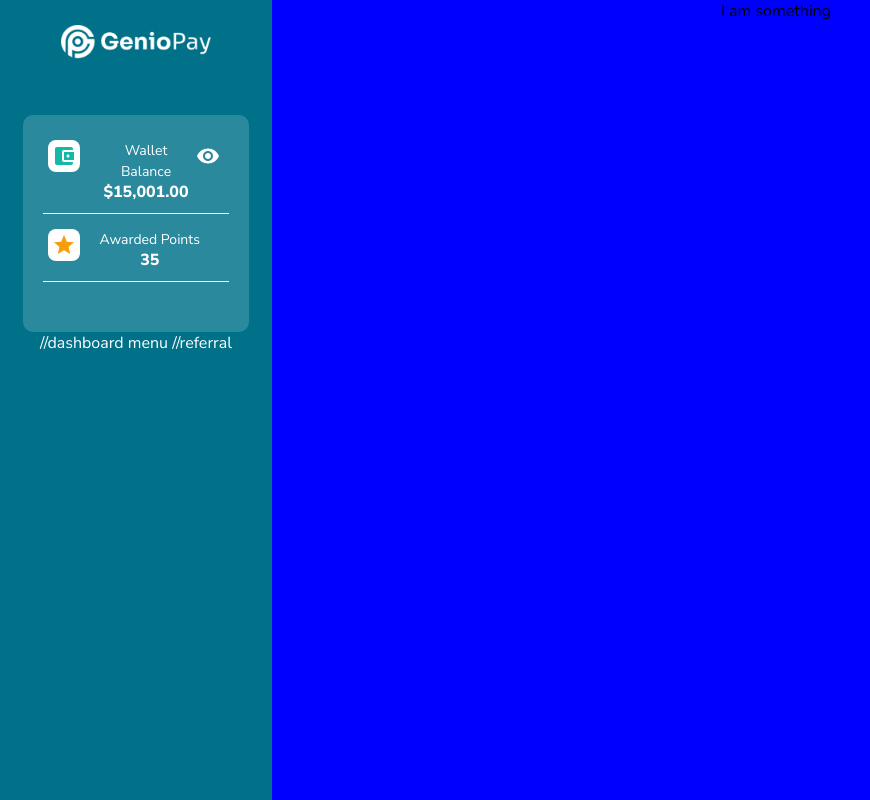
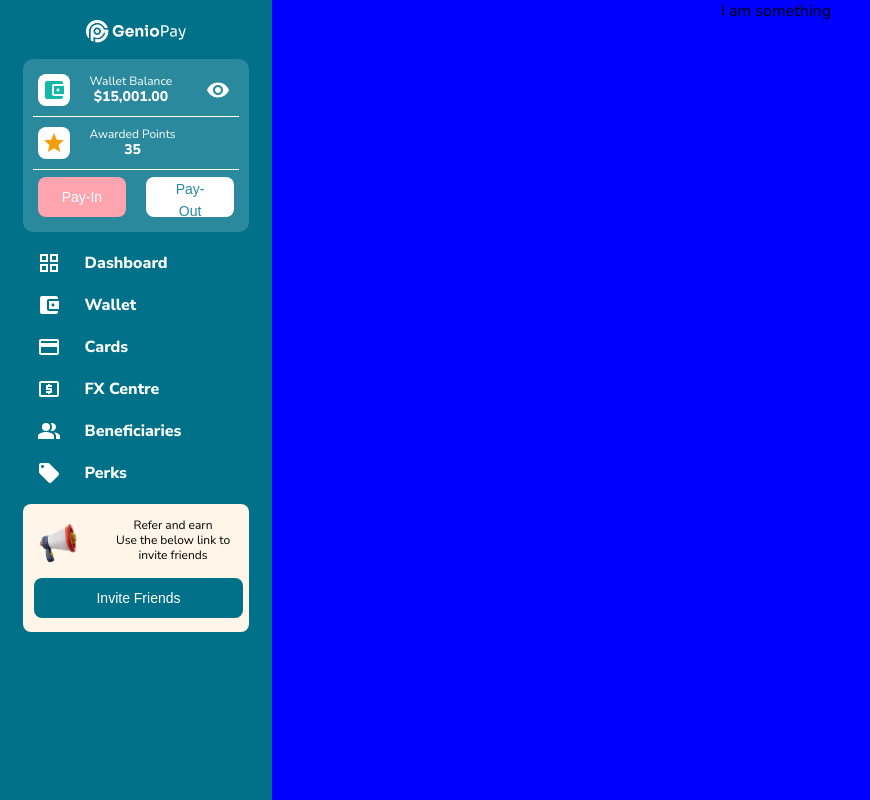
Before and after one commit to williamgyasi/React-Admin-Dashboard, a React (Create React App) app: page / in a window 1280 px wide. Shown: the whole page, without its empty margins (0-870 px from the left). Built offline with nearby package versions, Linux system fonts and the light colour scheme.

Commit message:
SIde bar Done

```diff
--- a/src/App.js
+++ b/src/App.js
@@ -1,11 +1,15 @@
-import logo from './logo.svg';
-import './App.css';
-import Dashboard from './Pages/Home/Home'
-
+import logo from "./logo.svg";
+import "./App.css";
+import Home from "./Pages/Home/Home";
+import { Routes, Route, BrowserRouter } from "react-router-dom";
 function App() {
   return (
     <div className="App">
-      <Dashboard />
+      <BrowserRouter>
+        <Routes>
+          <Route path="/" element={<Home/>} />
+        </Routes>
+      </BrowserRouter>
     </div>
   );
 }
--- a/src/Components/Button/Button.jsx
+++ b/src/Components/Button/Button.jsx
@@ -0,0 +1,13 @@
+import React from 'react'
+import { ButtonD } from './button-styles'
+
+
+function Button({children,bgColor,width}) {
+  return (
+    <ButtonD width={width} bgColor={bgColor}>
+        {children}
+    </ButtonD>
+  )
+}
+
+export default Button
--- a/src/Components/Button/button-styles.jsx
+++ b/src/Components/Button/button-styles.jsx
@@ -1,8 +1,14 @@
 import styled from 'styled-components'
 
-export const Button = styled.button`
-    height: ${props=>props.height || 50px};
-    background-color:${props.bgColor?props.bgColor:"white"};
-    padding: 5px;
-
+export const ButtonD = styled.button`
+    height: ${props=>props.height || "40px"};
+    width:${props=>props.width || "45%"};
+    background-color:${props=>props.bgColor?props.bgColor:"white"};
+    color:${props=>props.bgColor ? "#fff":" #2B899D"};
+    padding: 1px 20px;
+    border: 0;
+    border-radius: 8px;
+    font-size: 14px;
+    line-height: 22px;
+    cursor: pointer;
 `
--- a/src/Components/Sidebar/Sidebar.jsx
+++ b/src/Components/Sidebar/Sidebar.jsx
@@ -5,7 +5,12 @@ import {
   AccountBalanceWallet,
   RemoveRedEye,
   Star,
+  LocalAtm,
+  PeopleAlt,
+  CreditCard,
+  LocalOffer
 } from "@mui/icons-material";
+import * as CONSTANTS from "../../_shared/constants";
 import {
   LogoContainer,
   Section,
@@ -15,9 +20,16 @@ import {
   HeadingLg,
   HeadingSm,
   TextContainer,
-  ButtonContainer
+  ButtonContainer,
+  SideBarMenu,
+  SideBarList,
+  SideBarListItem,
+  SideBarListTitle,
+  RefferalContainer,
+  ReferTop,
+  ImageRef
 } from "./sidebar-styles";
-import { Icon } from "../../Components";
+import { Icon, Button } from "../../Components";
 function Sidebar() {
   return (
     <Section>
@@ -40,7 +52,7 @@ function Sidebar() {
           </Icon>
         </WalletList>
 
-        <WalletList mt="10px">
+        <WalletList mt="5px">
           <Icon bgColor={"#fff"}>
             <Star sx={{ color: "#F59E0B" }} />
           </Icon>
@@ -50,11 +62,73 @@ function Sidebar() {
           </TextContainer>
         </WalletList>
 
-        <ButtonContainer mt="10px">
-
+        <ButtonContainer mt="2px">
+          <Button bgColor={"#FDA4AF"}>Pay-In</Button>
+          <Button>Pay-Out</Button>
         </ButtonContainer>
       </WalletContainer>
-      //dashboard menu //referral
+      {/* //dashboard menu  */}
+
+
+      <SideBarMenu>
+        <SideBarList>
+          <SideBarListItem to={"/"}>
+              <Icon>
+                <GridView sx={{ color: "#fff" }} />
+              </Icon>
+              <SideBarListTitle>Dashboard</SideBarListTitle>
+          </SideBarListItem>
+
+          <SideBarListItem to={"/"}>
+              <Icon>
+                <AccountBalanceWallet sx={{ color: "#fff" }} />
+              </Icon>
+              <SideBarListTitle>Wallet</SideBarListTitle>
+          </SideBarListItem>
+
+          <SideBarListItem to={"/"}>
+              <Icon>
+                <CreditCard sx={{ color: "#fff" }} />
+              </Icon>
+              <SideBarListTitle>Cards</SideBarListTitle>
+          </SideBarListItem>
+
+          <SideBarListItem to={"/"}>
+              <Icon>
+                <LocalAtm sx={{ color: "#fff" }} />
+              </Icon>
+              <SideBarListTitle>FX Centre</SideBarListTitle>
+          </SideBarListItem>
+
+          <SideBarListItem to={"/"}>
+              <Icon>
+                <PeopleAlt sx={{ color: "#fff" }} />
+              </Icon>
+              <SideBarListTitle>Beneficiaries</SideBarListTitle>
+          </SideBarListItem>
+
+          <SideBarListItem to={"/"}>
+              <Icon>
+                <LocalOffer sx={{ color: "#fff" }} />
+              </Icon>
+              <SideBarListTitle>Perks</SideBarListTitle>
+          </SideBarListItem>
+        </SideBarList>
+      </SideBarMenu>
+      {/* //referral */}
+
+      <RefferalContainer>
+        <ReferTop>
+          <ImageRef />
+          <div>
+          <HeadingLg dark>Refer and earn</HeadingLg>
+            <HeadingLg dark>Use the below link to invite friends</HeadingLg>
+          </div>
+        </ReferTop>
+        <Button width={"100%"} bgColor={CONSTANTS.THEME.colorBlue}>
+          Invite Friends
+        </Button>
+      </RefferalContainer>
     </Section>
   );
 }
--- a/src/Components/Sidebar/sidebar-styles.jsx
+++ b/src/Components/Sidebar/sidebar-styles.jsx
@@ -1,6 +1,9 @@
 import styled from "styled-components";
 import * as CONSTANTS from "../../_shared/constants";
 import logo from "../../Assets/geniopay.png";
+import refer from '../../Assets/refer.png'
+import {Link} from 'react-router-dom'
+
 
 export const Section = styled.div`
   flex: 1;
@@ -14,19 +17,19 @@ export const Section = styled.div`
 `;
 
 export const LogoContainer = styled.div`
-  margin-top: 15px;
-  margin-bottom: 50px;
+  margin-top: 10px;
+  margin-bottom: 10px;
 `;
 export const Logo = styled.img.attrs({
   src: `${logo}`,
   alt: "Geniopay logo",
 })`
-  width: 150px;
+  width: 100px;
   height: auto;
 `;
 export const WalletContainer = styled.div`
   background-color: ${CONSTANTS.THEME.colorBlueLight};
-  padding: 20px;
+  padding: 10px;
   width: 90%;
   border-radius: 10px;
 `;
@@ -44,24 +47,76 @@ export const TextContainer = styled.div`
 
 //TITLE STYLES
 export const HeadingLg = styled.h4`
-  font-size: 14px;
-  line-height: 21px;
-  color: #fff;
+  font-size: 12px;
+  line-height: 15px;
+  color: ${props=>props.dark ?"#000":"#fff"};
   font-weight: 400;
 `;
 
 export const HeadingSm = styled.h3`
-  font-size: 16px;
-  line-height: 21px;
-  color: ${({ dark }) => (dark ? CONSTANTS.THEME.colorBlue : "white")};
+  font-size: 14px;
+  line-height: 15px;
+  color: ${props=>props.dark ?"#000":"#fff"};
   font-weight: 700;
 `;
 
 //BUTTON CONTAINER
 export const ButtonContainer = styled.div`
-  padding: 10px;
+  padding: 5px;
   display: flex;
   justify-content: space-between;
   align-items: center;
   margin-top: ${props=>props.mt};
 `;
+
+//DASHBOARD MENU
+export const SideBarMenu=styled.div`
+    margin-top: 10px;
+    width: 90%;
+`
+
+export const SideBarList=styled.ul`
+    list-style: none;
+`
+export const SideBarListItem=styled(Link)`
+display: flex;
+align-items: center;
+flex-direction: row;
+padding: 5px 10px;
+text-decoration: none;
+font-size: 16px;
+font-weight: 700;
+
+
+&:hover{
+
+}
+`
+
+export const SideBarListTitle=styled.span`
+color:#fff;
+margin-left: 20px;
+`
+
+//REFERAL
+export const RefferalContainer=styled.div`
+    background-color: #FFF5E9;
+    margin-top:10px;
+    width:90%;
+    border-radius: 8px;
+    padding: 14px 6px 14px 11px;
+`
+export const ReferTop=styled.div`
+display: flex;
+align-items: flex-start;
+margin-bottom: 10px;
+`
+
+export const ImageRef = styled.img.attrs({
+    src: `${refer}`,
+    alt: "Refer logo",
+  })`
+    width: 50px;
+    height: auto;
+    margin-right: 20px;
+  `;
--- a/src/Components/index.js
+++ b/src/Components/index.js
@@ -2,3 +2,4 @@ export { default as Header } from './Header';
 export {default as MainBoard} from './MainBoard'
 export {default as Sidebar} from './Sidebar/Sidebar'
 export {default as Icon} from './Icon/Icon'
+export {default as Button} from './Button/Button'
--- a/src/Pages/Home/Home.jsx
+++ b/src/Pages/Home/Home.jsx
@@ -7,9 +7,9 @@ import { Header, MainBoard, Sidebar } from "../../Components";
 const Home = () => {
   return (
     <Dashb>
-      <Sidebar />
-      <MainBoard />
-    </Dashb>
+    <Sidebar />
+    <MainBoard />
+  </Dashb>
   );
 };
 
```
Also changed, not shown: src/Assets/refer.png (added).
